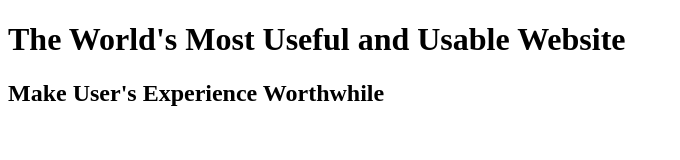
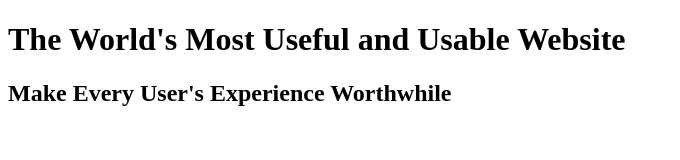
Before and after one commit to dnjmharr/dnjmharr.github.io, a plain HTML site: page index.html in a window 1280 px wide. Shown: the whole page, without its empty margins (0-680 px from the left). Drawn offline with Linux system fonts and the light colour scheme.

Commit message:
sub header change

```diff
--- a/index.html
+++ b/index.html
@@ -8,7 +8,7 @@
 <body>
 <header>
   <h1>The World's Most Useful and Usable Website</h1>
-  <h2>Make User's Experience Worthwhile</h2>
+  <h2>Make Every User's Experience Worthwhile</h2>
 </header>
 
 <nav
```
